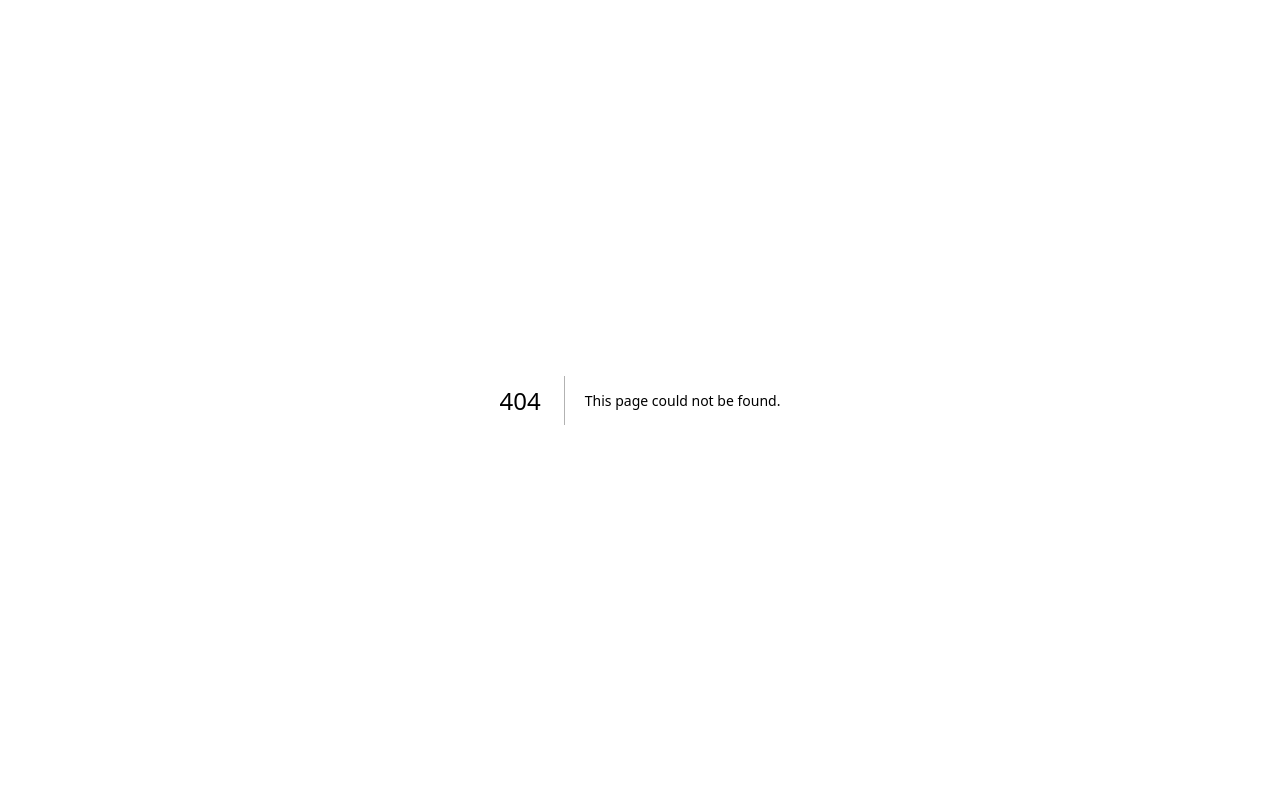
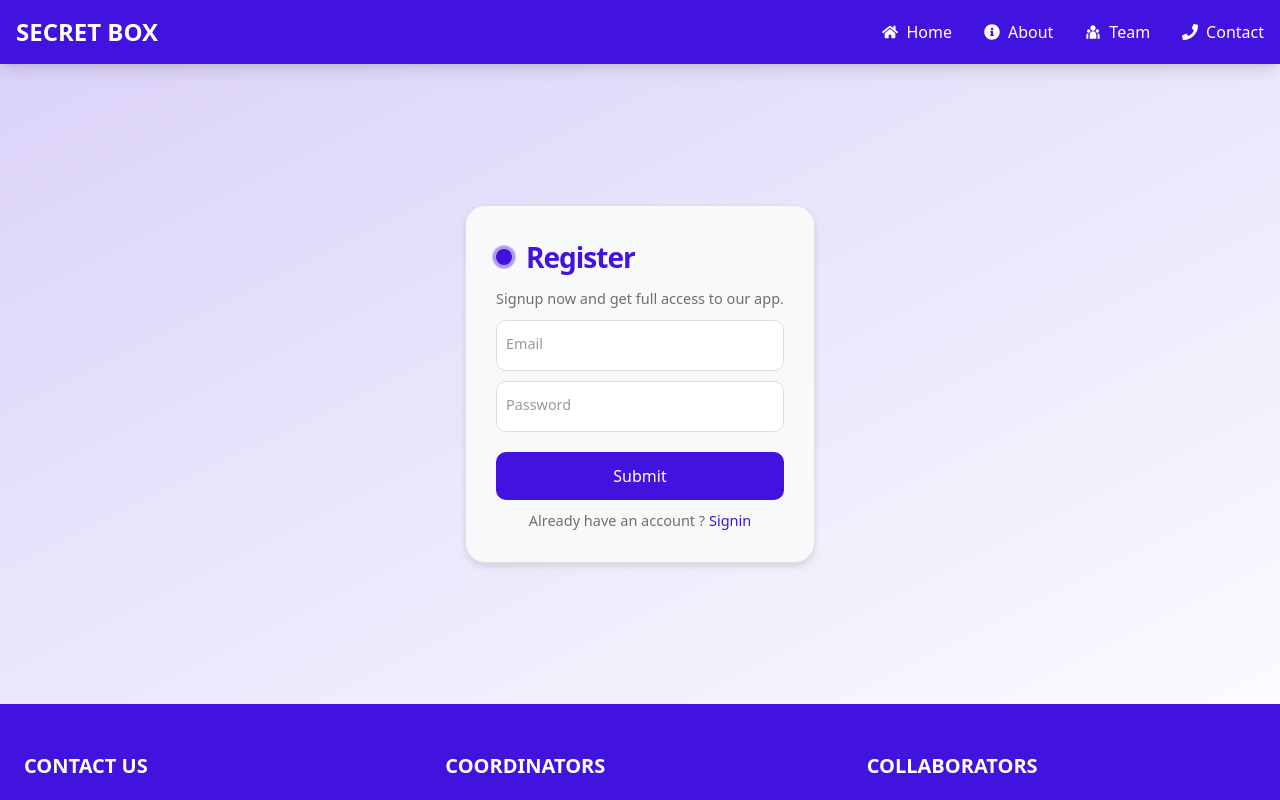
Before and after one commit to AadiJainTikamgarh/Secret-Box, a Next.js app: page /signup2 in a window 1280 px wide. Before the commit this address had no page. Shown: the top 800 px of the page. Built offline with nearby package versions, Linux system fonts and the light colour scheme.

Commit message:
Fixing sign up form

```diff
--- /dev/null
+++ b/src/app/signup2/page.jsx
@@ -0,0 +1,18 @@
+import React from 'react'
+import Form from '@/Components/Form'
+import Header from '@/Components/Header'
+import Footer from '@/Components/Footer'
+
+const page = () => {
+  return (
+    <div className='min-h-screen'>
+     <Header/>
+    <div className='flex flex-col justify-center items-center px-4 py-10 bg-gradient-to-br from-[#4212de30] to-[#4212de05] min-h-[80vh]'>
+      <Form/>
+    </div>
+    <Footer/>
+    </div>
+  )
+}
+
+export default page
```
